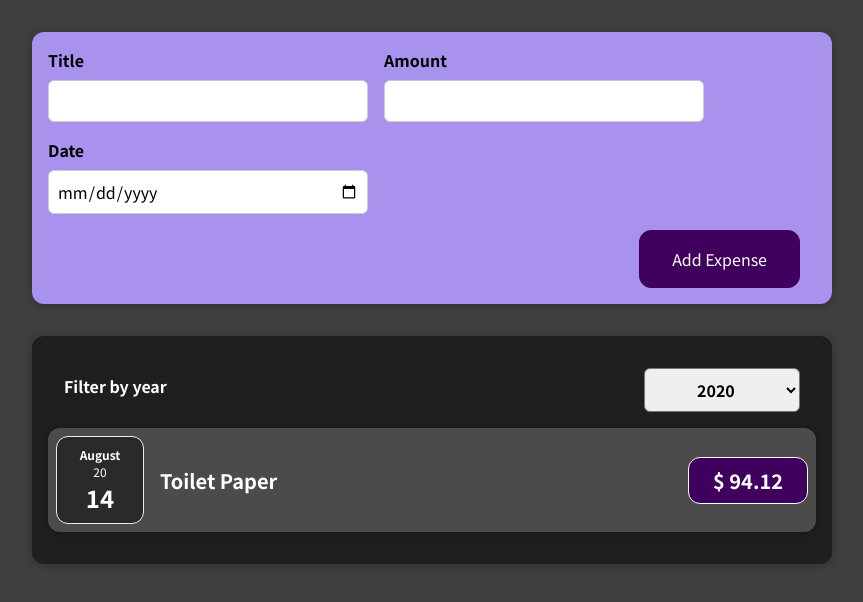
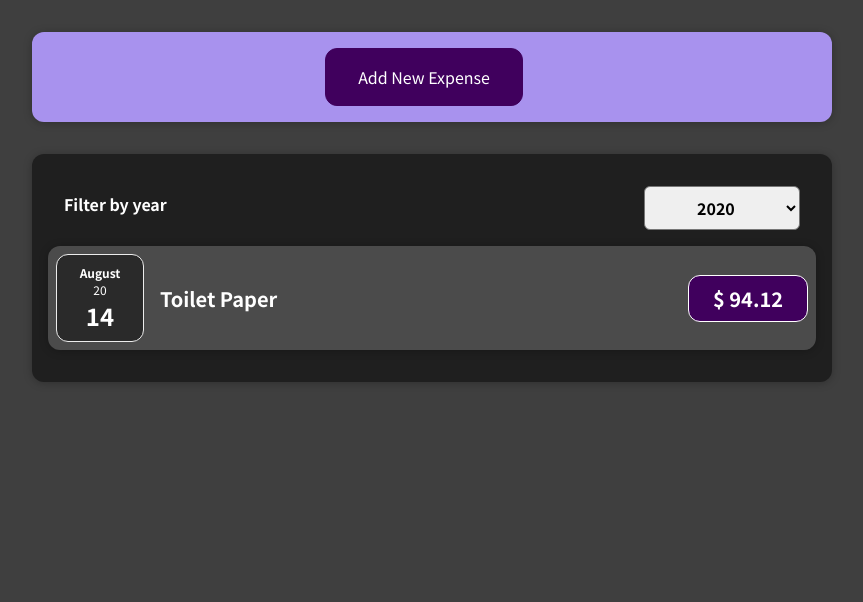
Before and after one commit to Suxrob9966/React-Complete-Guide, a React (Create React App) app: page / in a window 1280 px wide. Shown: the top 602 px of the page, without its empty margins (208-1071 px from the left). Built offline with nearby package versions, Linux system fonts and the light colour scheme.

Commit message:
add buton

```diff
--- a/src/App.js
+++ b/src/App.js
@@ -44,6 +44,7 @@
 
   return (
     <div>
+      {/* <button type="submit">Add New Expense</button> */}
       <NewExpense onAddExpense={addExpenseHandler} />
 
       {/*we pass expenses array elements as attributes into custom defined element ExpenseItem. the attribute names can be anything. But in ExpenseItem.js file we will have to access these attributes by these names. In that file these attributes will be stored as function parameter called props. We then acccess every attribute element as props[0].title for example.*/}
--- a/src/components/NewExpense/ExpenseForm.js
+++ b/src/components/NewExpense/ExpenseForm.js
@@ -93,6 +93,9 @@
         </div>
       </div>
       <div className="new-expense__actions">
+        <button type="button" onClick={props.onCancel}>
+          Cancel
+        </button>
         <button type="submit">Add Expense</button>
       </div>
     </form>
--- a/src/components/NewExpense/NewExpense.js
+++ b/src/components/NewExpense/NewExpense.js
@@ -1,8 +1,10 @@
-import React from "react";
+import React, { useState } from "react";
 import "./NewExpense.css";
 import ExpenseForm from "./ExpenseForm";
 
 const NewExpense = (props) => {
+  const [isEditing, setIsEditing] = useState(false);
+
   const saveExpenseDataHandler = (enteredExpenseData) => {
     const expenseData = {
       id: Math.trunc(Math.random() * 10).toString(),
@@ -10,11 +12,28 @@
     };
     // console.log(expenseData);
     props.onAddExpense(expenseData);
+    setIsEditing(false);
+  };
+
+  const startEditingHandler = () => {
+    setIsEditing(true);
+  };
+
+  const stopEditingHandler = () => {
+    setIsEditing(false);
   };
 
   return (
     <div className="new-expense">
-      <ExpenseForm onSaveExpenseData={saveExpenseDataHandler} />
+      {!isEditing && (
+        <button onClick={startEditingHandler}>Add New Expense</button>
+      )}
+      {isEditing && (
+        <ExpenseForm
+          onSaveExpenseData={saveExpenseDataHandler}
+          onCancel={stopEditingHandler}
+        />
+      )}
     </div>
   );
 };
```
Also changed, not shown: 1 other file (tests, documents, lock files or other folders).
